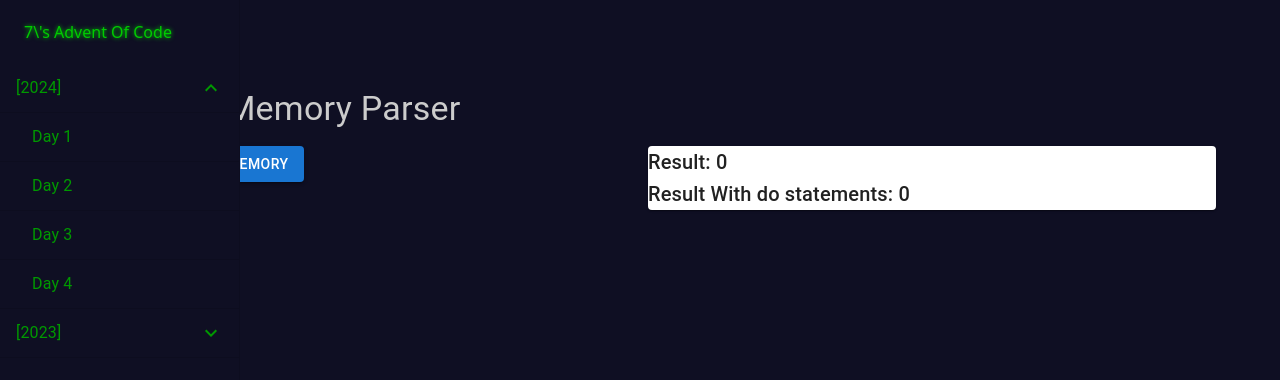
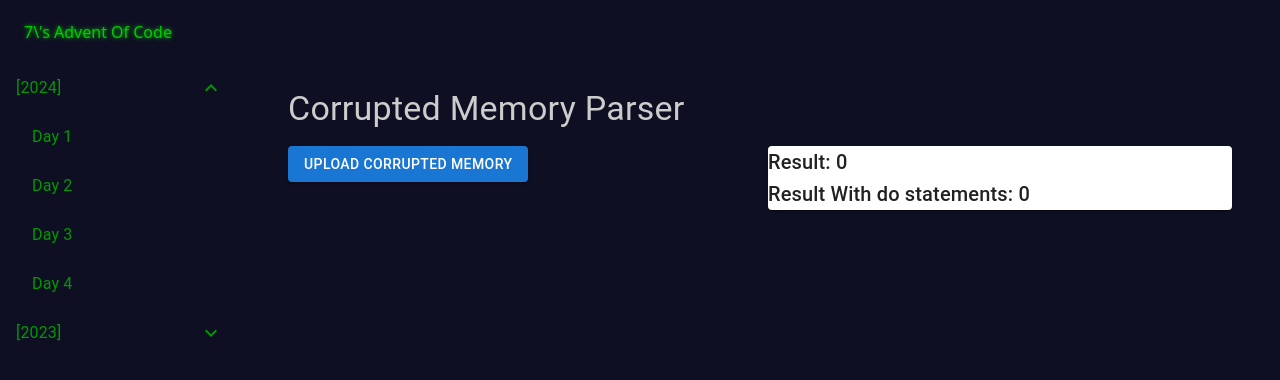
Before and after one commit to 99xtal/aoc, a Next.js app: page /2024/3 in a window 1280 px wide. Shown: the top 380 px of the page. Built offline with nearby package versions, Linux system fonts and the light colour scheme; what @mui/material-nextjs would draw is missing.

Commit message:
fix: nav container layout

```diff
--- a/src/components/NavigationContainer.tsx
+++ b/src/components/NavigationContainer.tsx
@@ -22,7 +22,7 @@ export default function NavigationContainer({ drawerContent, children }: Props)
     }
 
     return (
-      <div>
+      <div className="flex">
         <header className="min-h-16 flex items-center fixed" style={{ zIndex: 1201 }}>
           <div className="px-6 flex items-center">
             {!isMediumUp && (
```
